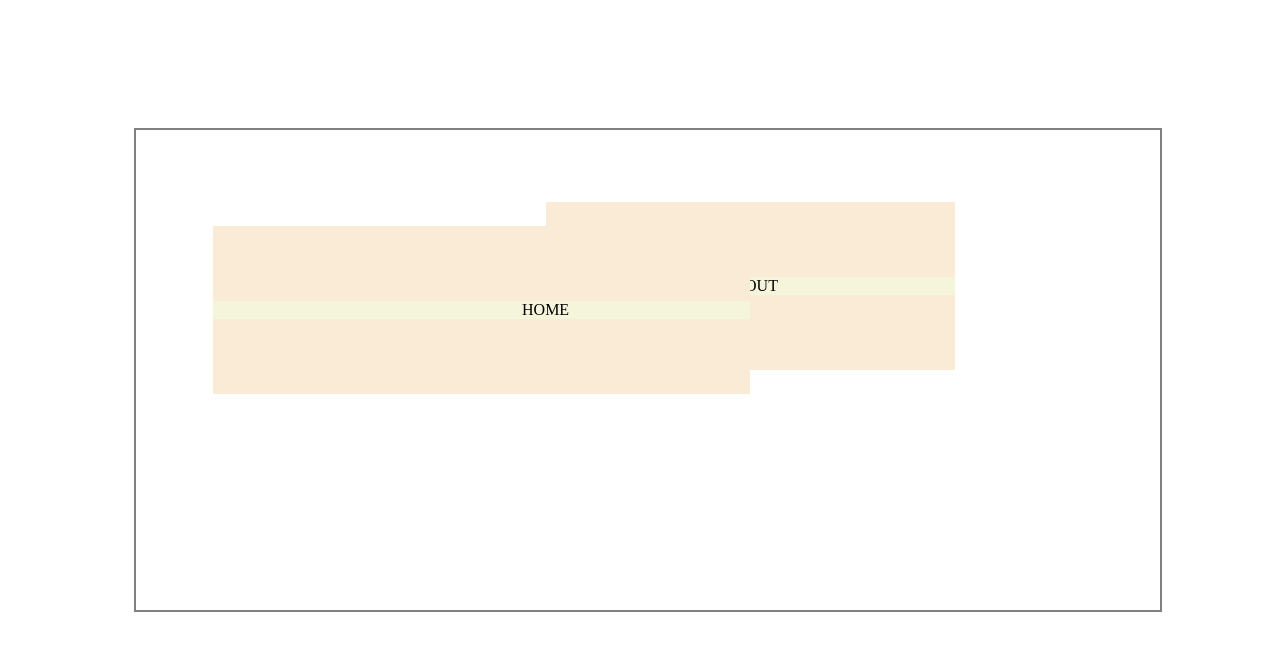
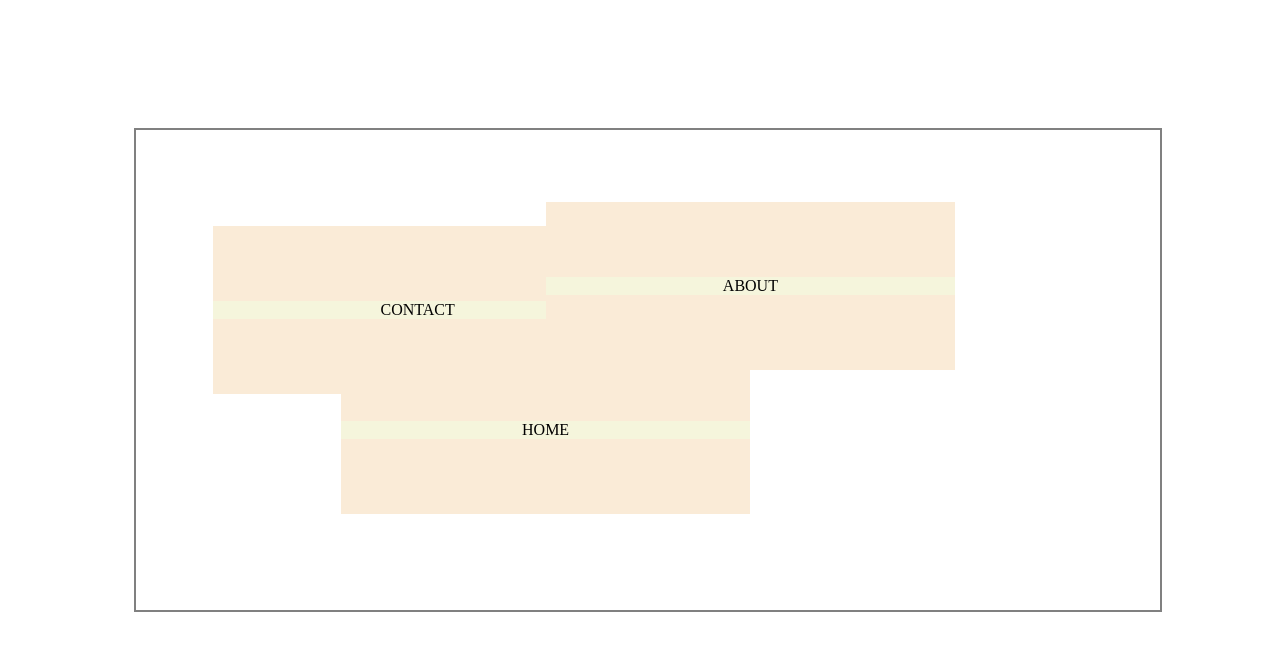
Before and after one commit to Aime01/CSS-Position, a plain HTML site: page index.html in a window 1280 px wide. Drawn offline with Linux system fonts and the light colour scheme.

Commit message:
adjusted line 34 in css from top to bottom

```diff
--- a/style.css
+++ b/style.css
@@ -30,7 +30,7 @@ body {
 .home {
     position: absolute;
     z-index: 3;
-    top: 20%;
+    bottom: 20%;
     left: 20%;
 
 
```
